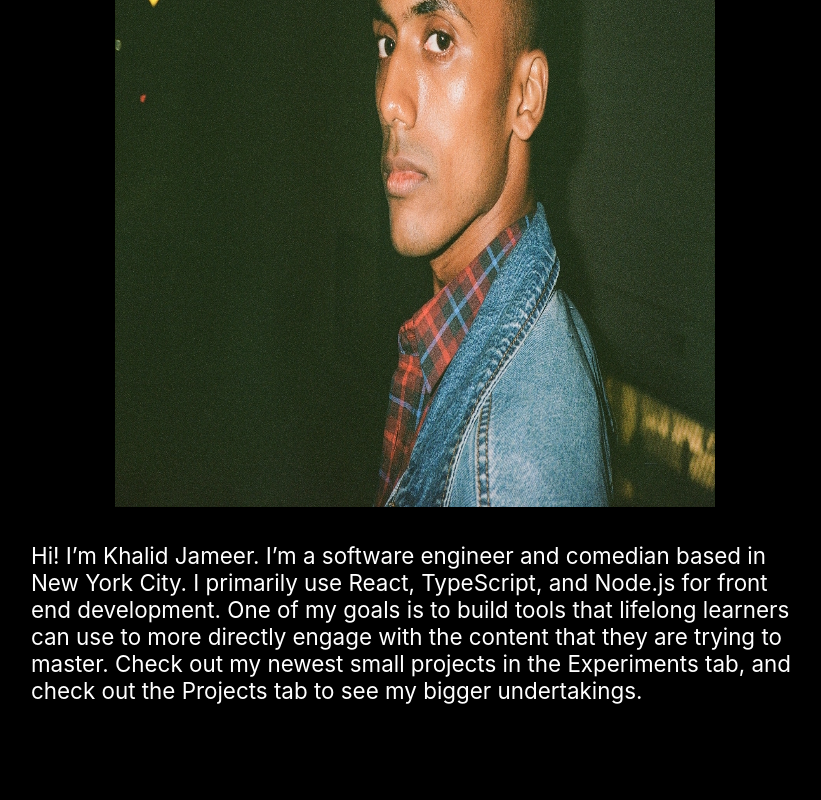
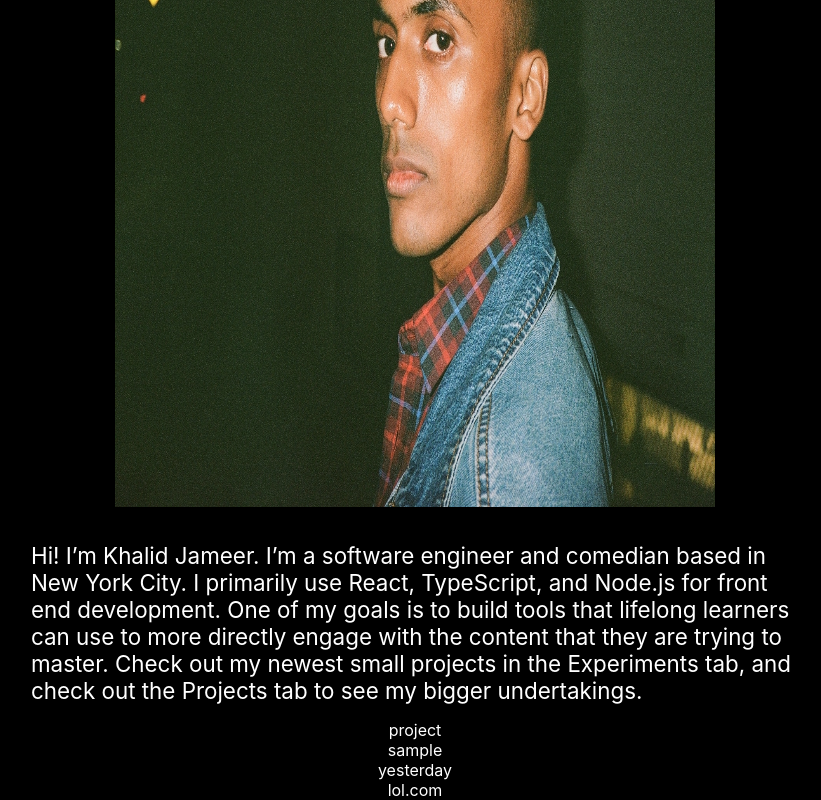
Before and after one commit to kjameer0/kjameer0.github.io, a React (Vite) app: page / in a window 1280 px wide. Shown: the part 316-1116 px from the top of the page, without its empty margins (225-1046 px from the left). Before the commit the page ends 1036 px from the top, so only its background shows below. Built offline with nearby package versions, Linux system fonts and the light colour scheme.

Commit message:
test: used home component to test param destructuring

```diff
--- a/src/components/Home.tsx
+++ b/src/components/Home.tsx
@@ -1,4 +1,14 @@
+import ProjectCard from './reusables/ProjectCard';
+import { ProjectInfo } from 'utils/types';
 export default function Home() {
+  const props: ProjectInfo = {
+    name: 'project',
+    description: 'sample',
+    lastCommit: 'yesterday',
+    repoLink: 'lol.com',
+    imgLink: 'ss.com',
+    codeSandboxLink: 'hi.com',
+  };
   return (
     <div className="page-container">
       <h1 className="main-heading">Welcome!</h1>
@@ -14,6 +24,7 @@ export default function Home() {
             content that they are trying to master. Check out my newest small projects in the
             Experiments tab, and check out the Projects tab to see my bigger undertakings.
           </p>
+          <ProjectCard props={props} />
         </div>
       </div>
     </div>
--- a/src/components/reusables/ProjectCard.tsx
+++ b/src/components/reusables/ProjectCard.tsx
@@ -1 +1,16 @@
-export default function ProjectCard() {}
+import { ProjectInfo } from 'utils/types';
+export default function ProjectCard({
+  props: { name, description, lastCommit, repoLink, imgLink, codeSandboxLink },
+}: {
+  props: ProjectInfo;
+}) {
+  return (
+    <>
+      <p>{name}</p>
+      <p>{description}</p>
+      <p>{lastCommit}</p>
+      <p>{repoLink}</p>
+      <p>{}</p>
+    </>
+  );
+}
```
